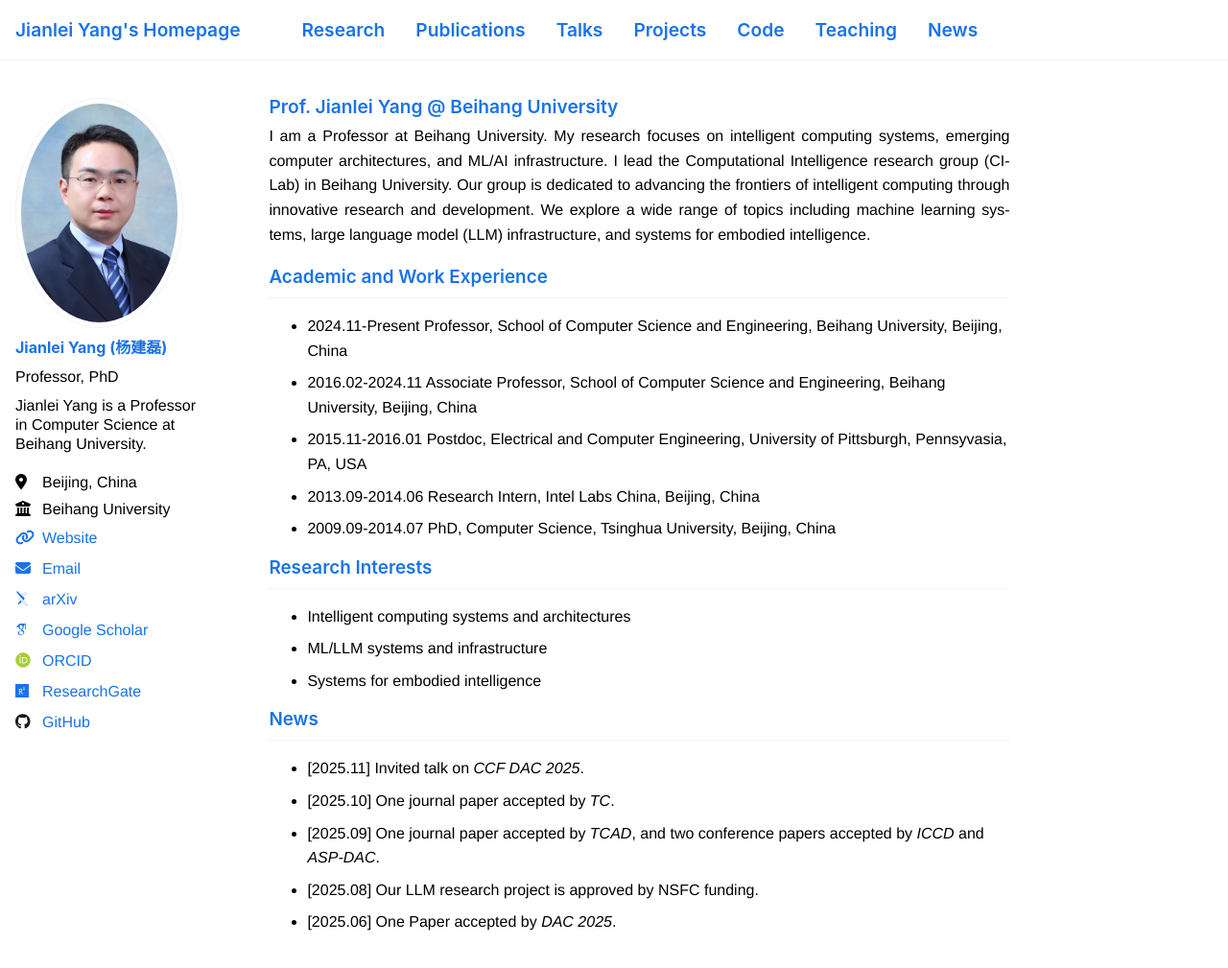
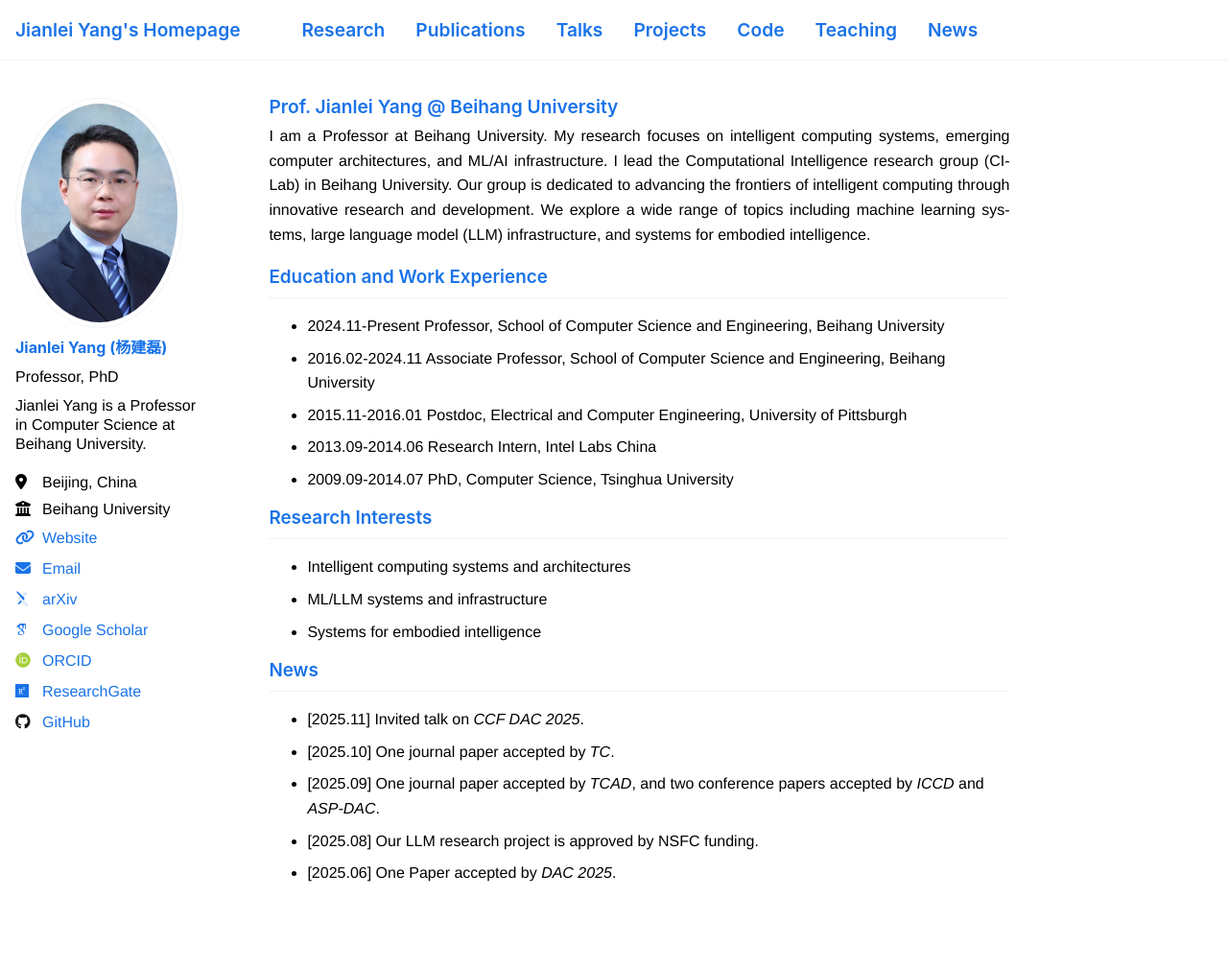
Before and after one commit to dogrush/dogrush.github.io, a Jekyll site: the page built from _pages/about.md, in a window 1280 px wide and 1134 px high. Shown: the top 1009 px of the window at 96% size. Built offline with Jekyll 4.4.1, drawn with Linux system fonts in a browser that asks for light colours; some web fonts are replaced.

Commit message:
modified:   _layouts/single.html modified:   _layouts/talk.html modified:   _pages/about.md modified:   _pages/publications.html

```diff
--- a/_layouts/single.html
+++ b/_layouts/single.html
@@ -76,8 +76,6 @@ layout: default
         {% if page.link %}<div><a href="{{ page.link }}" class="btn">{{ site.data.ui-text[site.locale].ext_link_label | default: "Direct Link" }}</a></div>{% endif %}
       </section>
 
-      {% if page.share %}{% include social-share.html %}{% endif %}
-
       {% include post_pagination.html %}
     </div>
 
--- a/_layouts/talk.html
+++ b/_layouts/talk.html
@@ -45,8 +45,6 @@ layout: default
         {% if page.link %}<div><a href="{{ page.link }}" class="btn">{{ site.data.ui-text[site.locale].ext_link_label | default: "Direct Link" }}</a></div>{% endif %}
       </section>
 
-      {% if page.share %}{% include social-share.html %}{% endif %}
-
       {% include post_pagination.html %}
     </div>
 
--- a/_pages/about.md
+++ b/_pages/about.md
@@ -9,13 +9,13 @@ redirect_from:
 
 I am a Professor at Beihang University. My research focuses on intelligent computing systems, emerging computer architectures, and ML/AI infrastructure. I lead the Computational Intelligence research group (CI-Lab) in Beihang University. Our group is dedicated to advancing the frontiers of intelligent computing through innovative research and development. We explore a wide range of topics including machine learning systems, large language model (LLM) infrastructure, and systems for embodied intelligence.
 
-## Academic and Work Experience
+## Education and Work Experience
 
-- 2024.11-Present Professor, School of Computer Science and Engineering, Beihang University, Beijing, China
-- 2016.02-2024.11 Associate Professor, School of Computer Science and Engineering, Beihang University, Beijing, China
-- 2015.11-2016.01 Postdoc, Electrical and Computer Engineering, University of Pittsburgh, Pennsyvasia, PA, USA
-- 2013.09-2014.06 Research Intern, Intel Labs China, Beijing, China
-- 2009.09-2014.07 PhD, Computer Science, Tsinghua University, Beijing, China
+- 2024.11-Present Professor, School of Computer Science and Engineering, Beihang University
+- 2016.02-2024.11 Associate Professor, School of Computer Science and Engineering, Beihang University
+- 2015.11-2016.01 Postdoc, Electrical and Computer Engineering, University of Pittsburgh
+- 2013.09-2014.06 Research Intern, Intel Labs China
+- 2009.09-2014.07 PhD, Computer Science, Tsinghua University
 
 ## Research Interests
 
--- a/_pages/publications.html
+++ b/_pages/publications.html
@@ -6,7 +6,7 @@ author_profile: true
 ---
 
 {% if site.author.googlescholar %}
-  <div class="wordwrap">You can also find my articles on <a href="{{site.author.googlescholar}}">my Google Scholar profile</a>.</div>
+  <div class="wordwrap">You can also find my articles on my <a href="{{site.author.googlescholar}}">Google Scholar</a> or <a href="{{site.author.googlescholar}}">DBLP</a> profile.</div>
 {% endif %}
 
 {% include base_path %}
```
